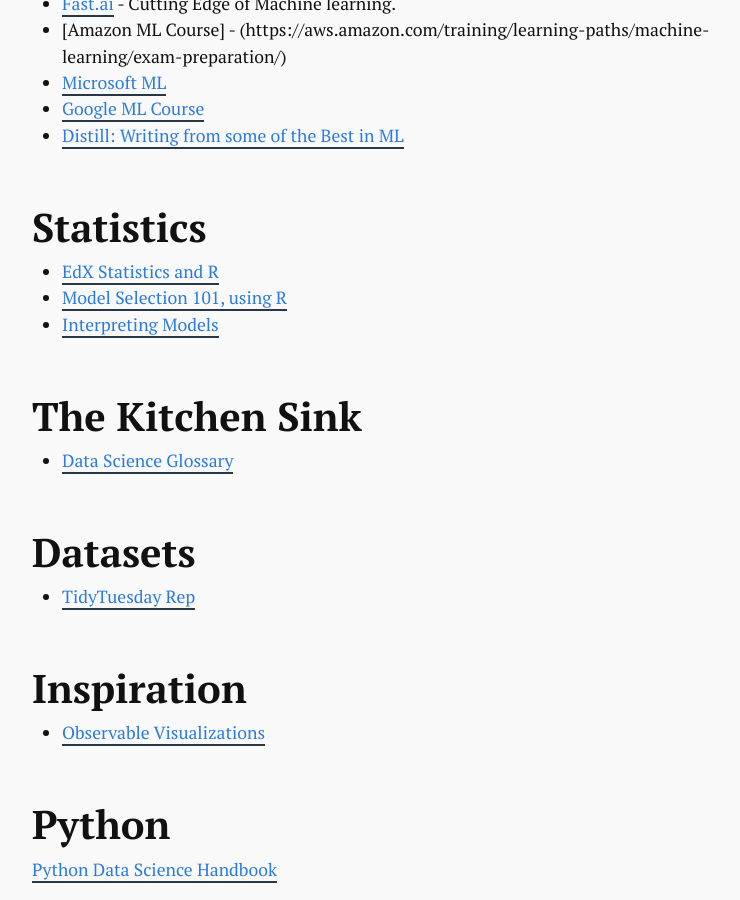
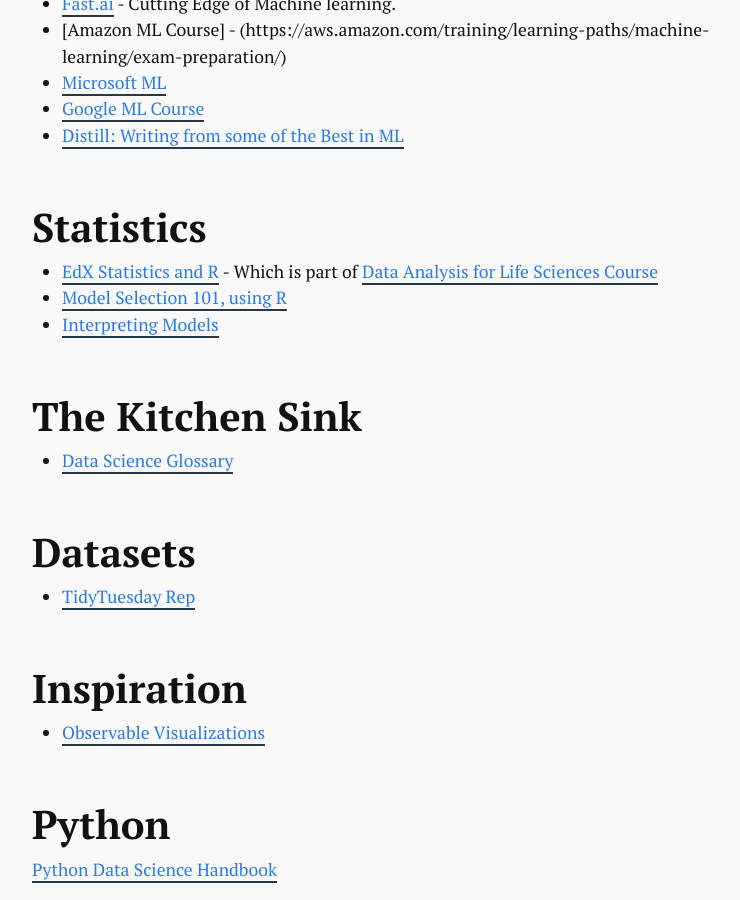
Before and after one commit to mschmidty/bio_notes, a Jekyll site: the page built from r/_posts/2018-11-20-machine_learning_resources.md, in a window 1280 px wide and 900 px high, scrolled down 605 px. Shown: the whole window, without its empty margins (268-1008 px from the left). Built offline with Jekyll 4.4.1, drawn with Linux system fonts in a browser that asks for light colours.

Commit message:
fixed merge conflicts

```diff
--- a/r/_posts/2018-11-20-machine_learning_resources.md
+++ b/r/_posts/2018-11-20-machine_learning_resources.md
@@ -17,8 +17,8 @@
 * [Distill: Writing from some of the Best in ML](https://distill.pub/)
 
 ## Statistics
-* [EdX Statistics and R](https://www.edx.org/course/statistics-and-r)
-* [Model Selection 101, using R](https://medium.com/@peter.nistrup/model-selection-101-using-r-c8437b5f9f99)
+* [EdX Statistics and R](https://www.edx.org/course/statistics-and-r) - Which is part of [Data Analysis for Life Sciences Course](https://www.edx.org/xseries/data-analysis-life-sciences)
+*  [Model Selection 101, using R](https://medium.com/@peter.nistrup/model-selection-101-using-r-c8437b5f9f99)
 * [Interpreting Models](https://medium.com/@peter.nistrup/visualizing-models-101-using-r-c7c937fc5f04)
 
 ## The Kitchen Sink
```
Also changed, not shown: notes/_posts/2018-12-03-white-paper-cultural-model.md (+2 -1 lines).
